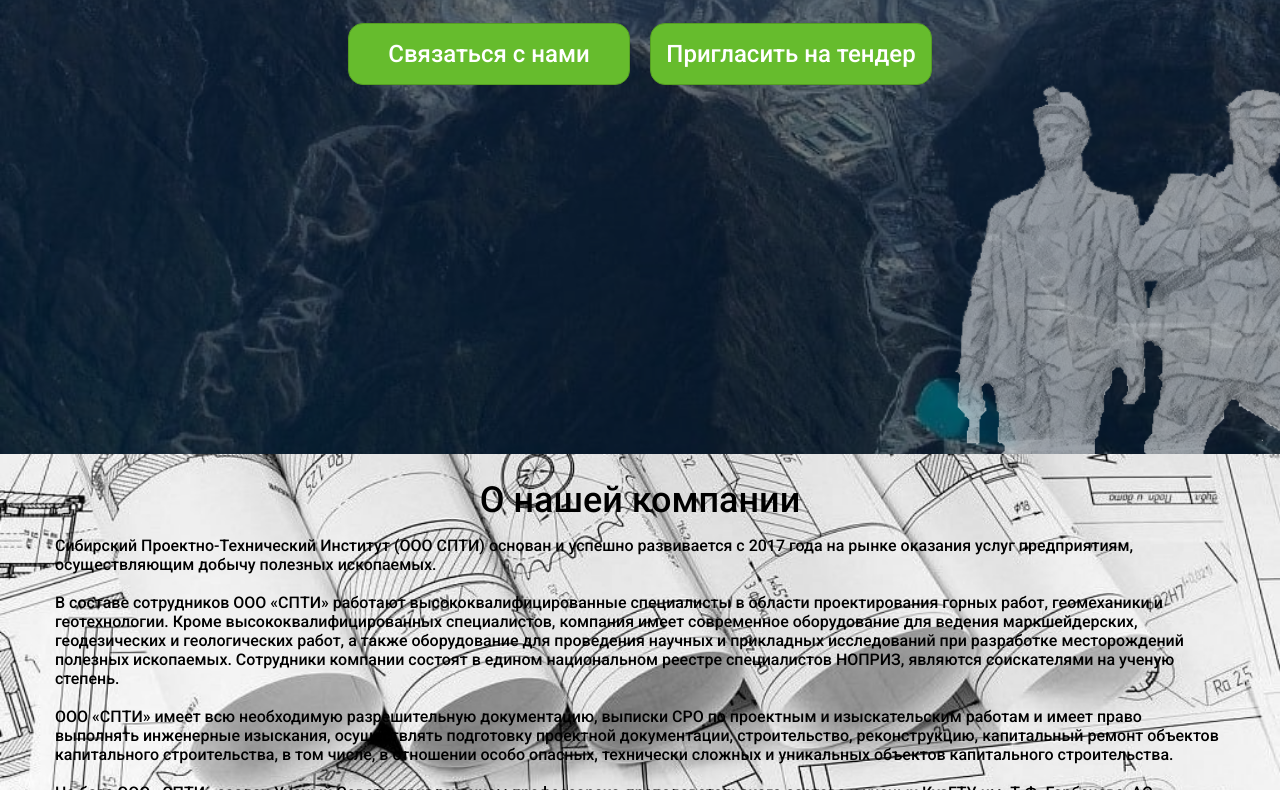
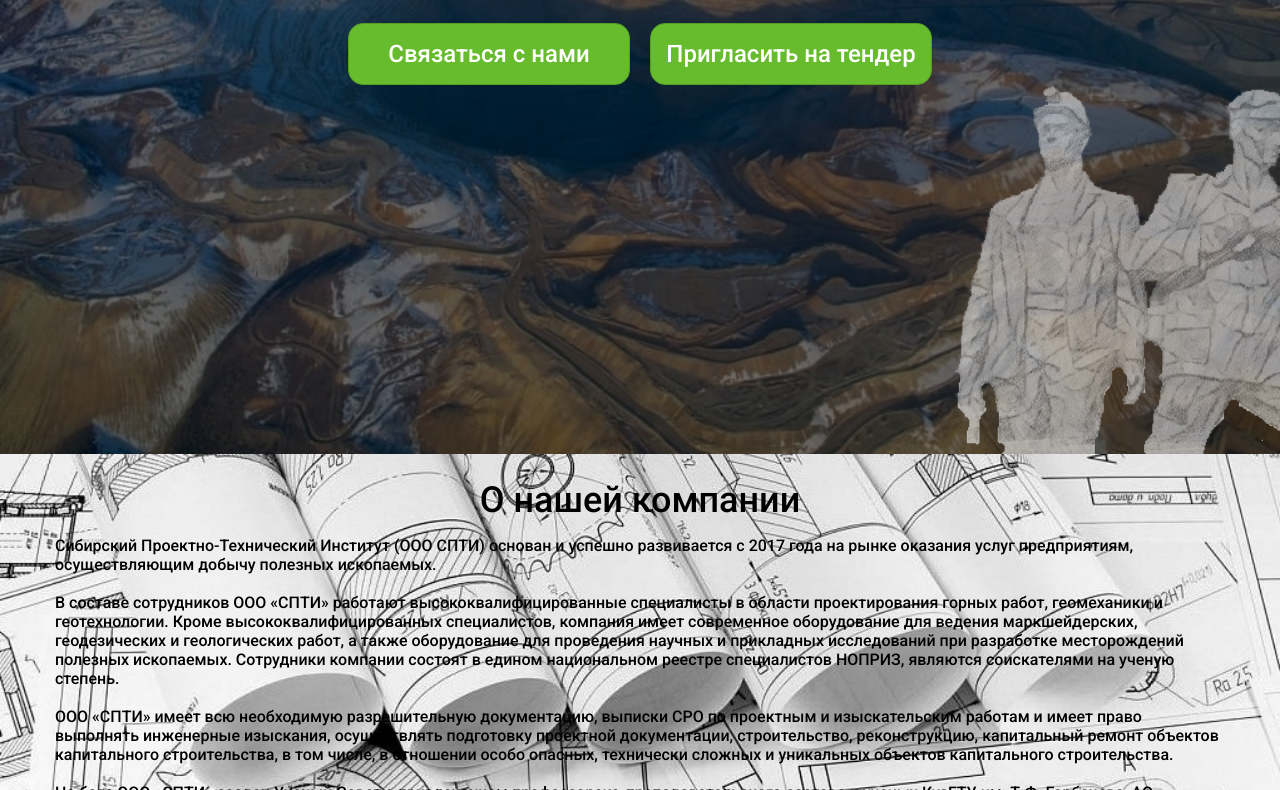
Before and after one commit to Shilizor/SPTI, a plain HTML site: page index.html in a window 1280 px wide. Shown: the part 466-1256 px from the top of the page. Drawn offline with nearby package versions, Linux system fonts and the light colour scheme.

Commit message:
Add files via upload

```diff
--- a/css/style.css
+++ b/css/style.css
@@ -155,6 +155,7 @@ ul, li {
   position: relative;
   opacity: .5;
   width: 100%;
+  max-width: 1920px;
   height: 100%;
   background-repeat: no-repeat;
   object-fit: cover;
--- a/index.html
+++ b/index.html
@@ -54,7 +54,7 @@
     </div>
     </header>
     <section id="box1">
-        <div class="opacity"><img src="img/bg.jpg" alt="" class="bg"></div>
+        <div class="opacity"><img src="img/ouhr61u2NLs.jpg" alt="" class="bg"></div>
         <img src="img/vyRAV71MtKc копия.png" alt="" class="monument">
         <div class="box1Header">
             <p class="greeting">ВМЕСТЕ МЫ<br>ДОСТИГАЕМ ЦЕЛИ</p>
```
Also changed, not shown: img/ouhr61u2NLs.jpg (added).
